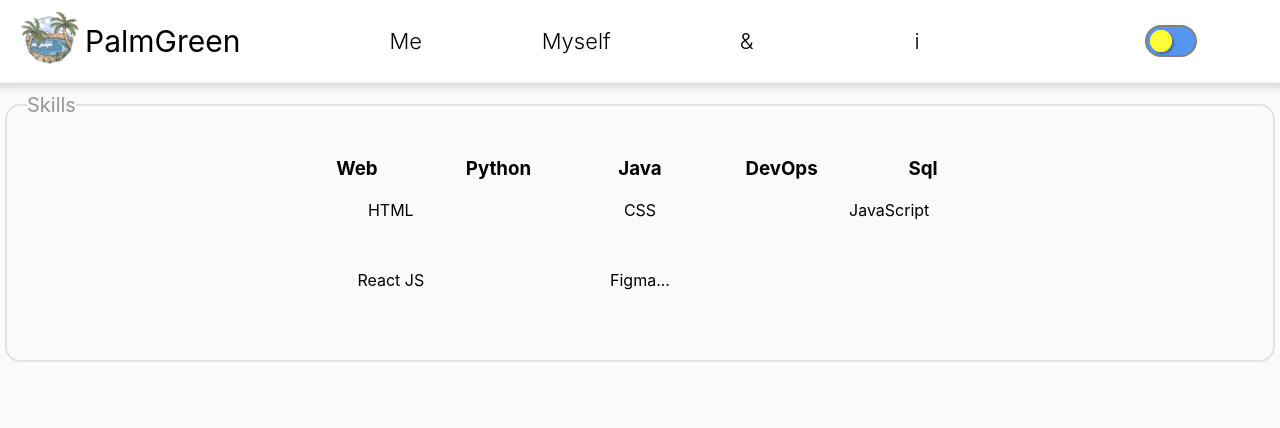
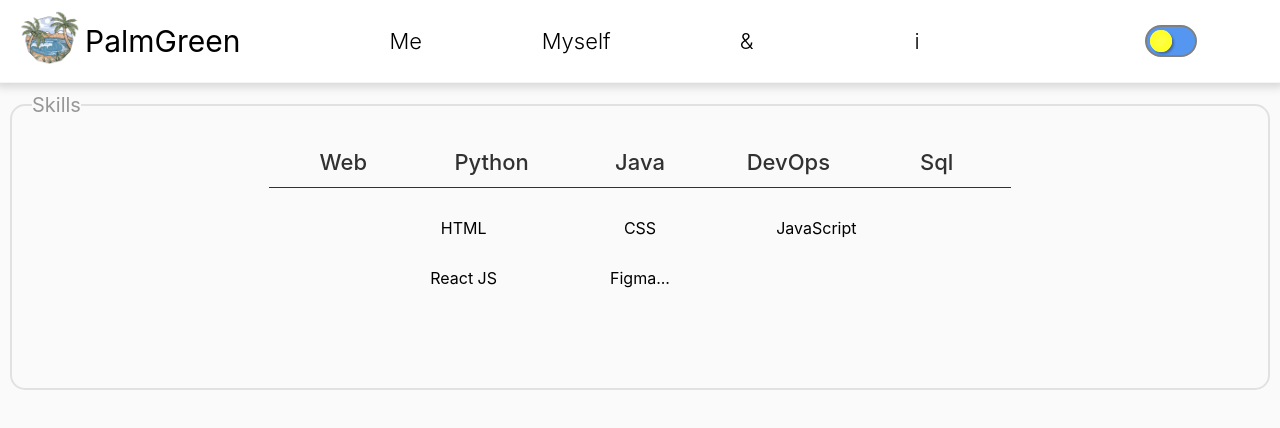
Before and after one commit to timmygunja/palmgreen, a React (Create React App) app: page / in a window 1280 px wide. Shown: the top 428 px of the page. Built offline with nearby package versions, Linux system fonts and the light colour scheme.

Commit message:
Skill section css upgrade: grid and hover effects

```diff
--- a/src/App.css
+++ b/src/App.css
@@ -4,19 +4,6 @@
     text-decoration: none;
     list-style: none;
 }
-
-/*.skill-list {*/
-/*    margin: 10px 20%;*/
-/*    display: grid;*/
-/*    grid-template-columns: 1fr 1fr 1fr;*/
-/*    !*grid-template-rows: 1fr 3fr;*!*/
-/*    !*text-align: center;*!*/
-/*}*/
-
-/*.skill-table {*/
-/*    !*display: grid;*!*/
-/*    !*grid-template-columns: 1fr;*!*/
-/*}*/
 
 .skill-list {
     margin: 10px 20%;
@@ -27,28 +14,59 @@
 
 .skill-titles {
     display: grid;
-    grid-template-columns: 1fr 1fr 1fr 1fr 1fr;
-    margin: 10px;
-    padding: 10px;
+    grid-template-columns: repeat(5, 1fr);
+}
+
+.skill-titles h3 {
+    height: 50px;
+    line-height: 50px;
+    opacity: 0.8;
+    font-weight: 500;
+    font-size: 22px;
+    border-bottom: 1px solid black;
+}
+
+.skill-titles h3:hover {
+    cursor: pointer;
+    background: whitesmoke;
+}
+
+.skill-titles h3:nth-child(1):hover,
+.skill-titles h3:nth-child(1):visited {
+    color: rgb(5, 157, 67);
+    border-bottom: 1px solid rgb(5, 157, 67);
+    box-shadow: inset 0 -40px 15px -37px rgba(5, 157, 67, 0.4);
+    transition: all 0.1s linear;
+}
+
+.skill-titles h3:nth-child(2):hover {
+    color: rgb(21, 43, 195);
+    border-bottom: 1px solid rgb(21, 43, 195);
+    box-shadow: inset 0 -40px 15px -37px rgba(21, 43, 195, 0.4);
+    transition: all 0.1s linear;
+}
+
+.skill-titles h3:nth-child(3):hover {
+    color: rgb(200, 84, 7);
+    border-bottom: 1px solid rgb(200, 84, 7);
+    box-shadow: inset 0 -40px 15px -37px rgba(255, 100, 0, 0.4);
+    transition: all 0.1s linear;
+}
+
+.skill-titles h3:nth-child(4):hover {
+    color: rgb(150, 63, 203);
+    border-bottom: 1px solid rgb(150, 63, 203);
+    box-shadow: inset 0 -40px 15px -37px rgba(150, 63, 203, 0.4);
+    transition: all 0.1s linear;
+}
+
+.skill-titles h3:nth-child(5):hover {
+    color: rgb(25, 129, 23);
+    border-bottom: 1px solid rgb(25, 129, 23);
+    box-shadow: inset 0 -40px 15px -37px rgba(25, 129, 23, 0.4);
+    transition: all 0.1s linear;
 }
 
 .skill-tables {
     display: grid;
 }
-
-.table {
-    visibility: hidden;
-    grid-row: 1;
-    grid-column: 1;
-}
-
-.table-active {
-    visibility: visible;
-    grid-row: 1;
-    grid-column: 1;
-}
-
-.table-active {
-    display: grid;
-    grid-template-columns: 1fr 1fr 1fr;
-}
--- a/src/App.js
+++ b/src/App.js
@@ -31,11 +31,11 @@ function App() {
             <div>
                 <div className={"skill-list"}>
                     <div className={"skill-titles"}>
-                        <h3 onClick={() => { hideSkillTable(); setWeb("table-active") }}>Web</h3>
-                        <h3 onClick={() => { hideSkillTable(); setPython("table-active") }}>Python</h3>
-                        <h3 onClick={() => { hideSkillTable(); setJava("table-active") }}>Java</h3>
-                        <h3 onClick={() => { hideSkillTable(); setDevOps("table-active") }}>DevOps</h3>
-                        <h3 onClick={() => { hideSkillTable(); setSql("table-active") }}>Sql</h3>
+                        <h3 id={"web"} onClick={() => { hideSkillTable(); setWeb("table-active") }}>Web</h3>
+                        <h3 id={"python"} onClick={() => { hideSkillTable(); setPython("table-active") }}>Python</h3>
+                        <h3 id={"java"} onClick={() => { hideSkillTable(); setJava("table-active") }}>Java</h3>
+                        <h3 id={"devOps"} onClick={() => { hideSkillTable(); setDevOps("table-active") }}>DevOps</h3>
+                        <h3 id={"sql"} onClick={() => { hideSkillTable(); setSql("table-active") }}>Sql</h3>
                     </div>
                     <div className="skill-tables">
                         <SkillTable className={web}>
@@ -49,7 +49,7 @@ function App() {
                             <Skill name={"BeautifulSoup"} />
                             <Skill name={"Selenium"} />
                             <Skill name={"Flask"} />
-                            <Skill name={"SqlLite"} />
+                            <Skill name={"Sqlite3"} />
                             <Skill name={"SqlAlchemy"} />
                             <Skill name={"Django"} />
                             <Skill name={"TelegramBot"} />
--- a/src/components/SkillTable.css
+++ b/src/components/SkillTable.css
@@ -0,0 +1,22 @@
+.table {
+    visibility: hidden;
+    grid-row: 1;
+    grid-column: 1;
+    opacity: 0;
+}
+
+.table-active {
+    visibility: visible;
+    grid-row: 1;
+    grid-column: 1;
+}
+
+.table-active {
+    margin: 30px 15%;
+    text-align: center;
+    display: grid;
+    grid-template-columns: repeat(3, 1fr);
+    grid-template-rows: repeat(3, 1fr);
+    grid-gap: 30px 10px;
+    transition: opacity 0.7s ease-in-out;
+}
--- a/src/ui/Section.css
+++ b/src/ui/Section.css
@@ -1,5 +1,5 @@
 .section-outline {
-    margin: 10px 5px;
+    margin: 10px 10px;
     padding: 10px;
     border: 2px solid rgba(0, 0, 0, 0.1);
     border-radius: 15px;
```
